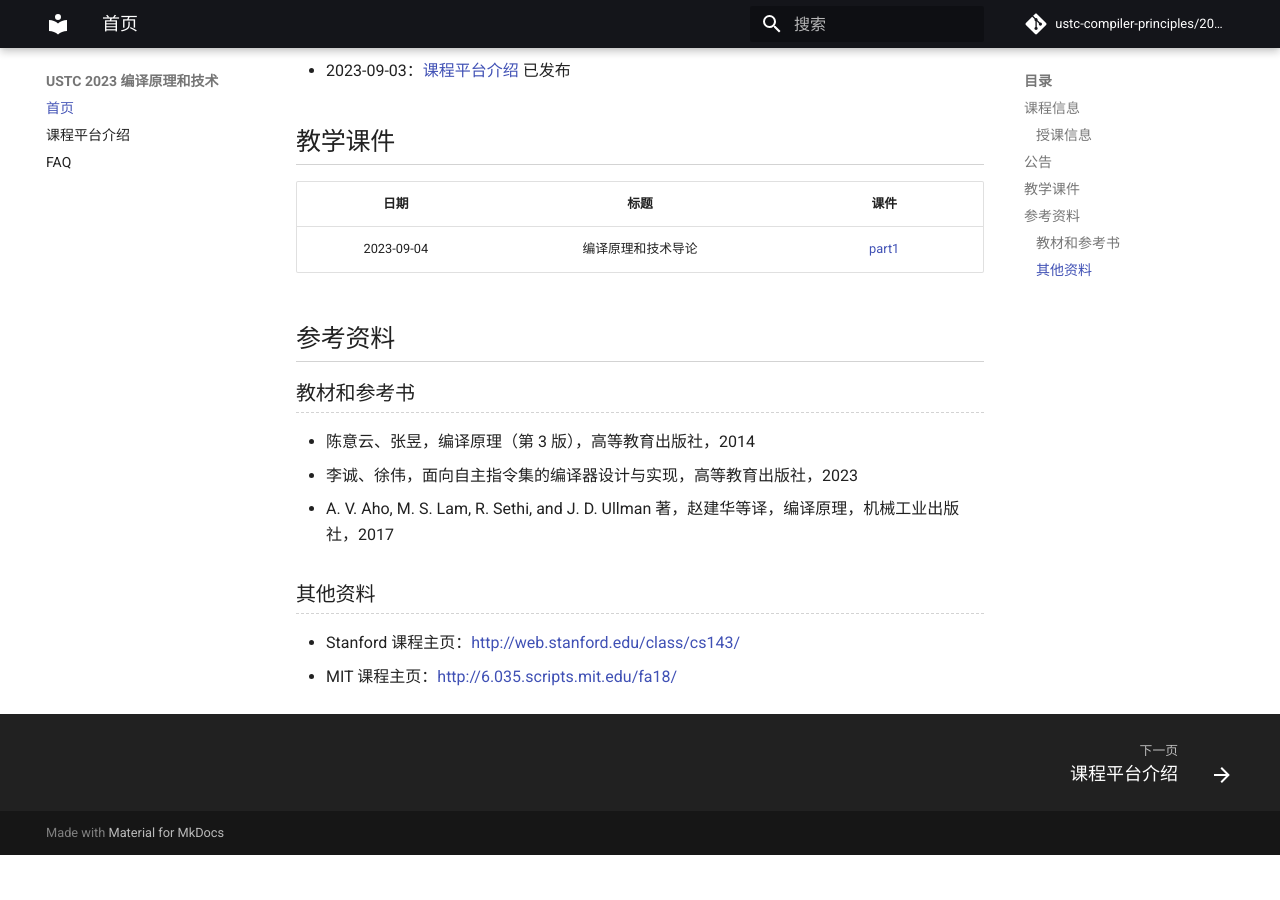
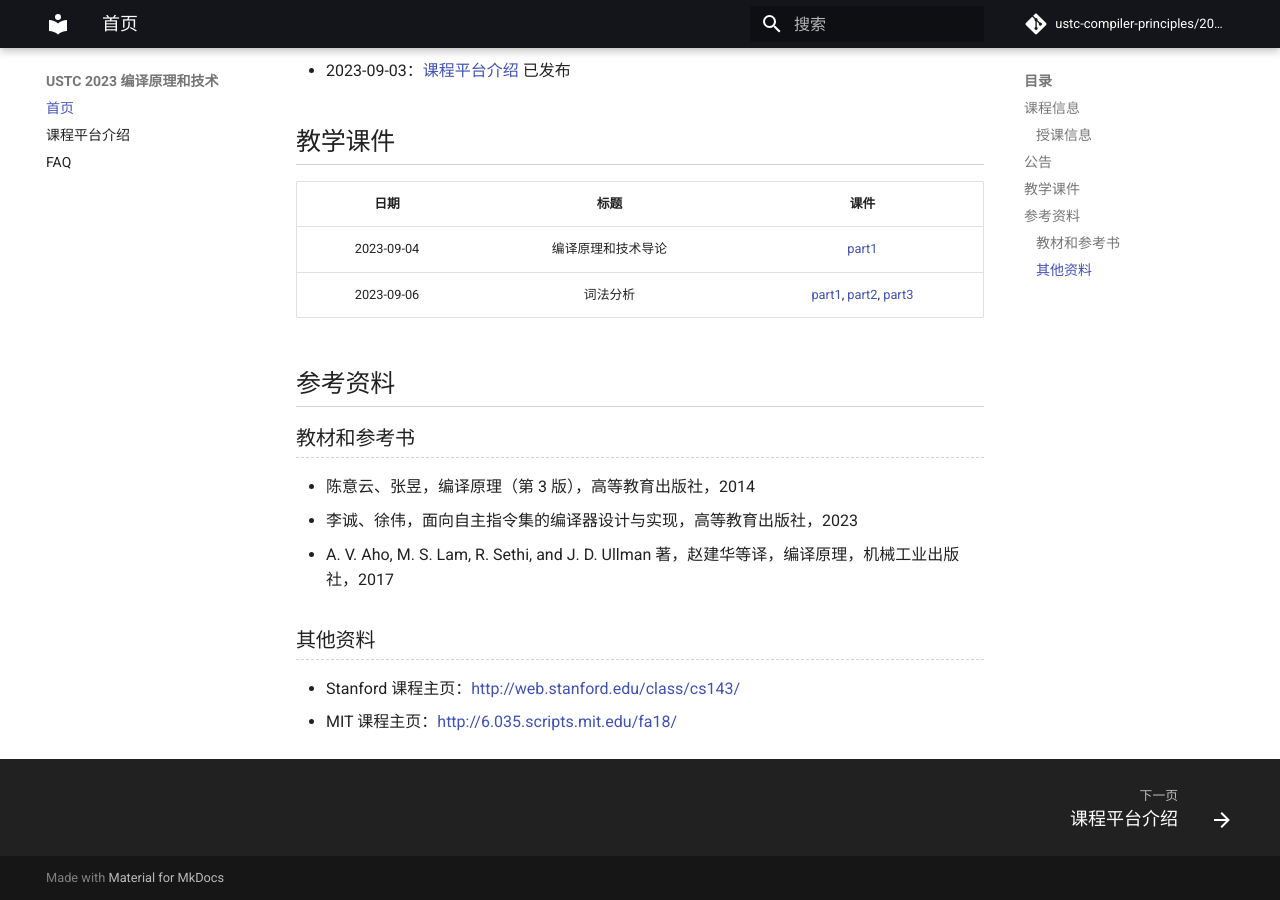
Before and after one commit to ustc-compiler-principles/2023, an MkDocs documentation site: the page built from docs/README.md, in a window 1280 px wide and 900 px high, scrolled down 1068 px. Built offline with MkDocs 1.6.1 and Material for MkDocs 9.7.7, drawn with Linux system fonts in a browser that asks for light colours; comment, search, counter and statistics services are not loaded; before the commit the page ends 1923 px from its top, so only the background shows below that.

Commit message:
add 09-06 slides

```diff
--- a/docs/README.md
+++ b/docs/README.md
@@ -38,6 +38,7 @@
 | 日期 |  标题 | 课件 |
 | :----:| :----: | :----: |
 | 2023-09-04 | 编译原理和技术导论 | [part1](https://rec.ustc.edu.cn/share/be63e5f0-4bbf-11ee-ab8f-8556ef2e1b82) |
+| 2023-09-06 | 词法分析 | [part1](https://rec.ustc.edu.cn/share/7c8cb640-4bfa-11ee-801b-996bfe70e4c4), [part2](https://rec.ustc.edu.cn/share/971f5a80-4bfa-11ee-9c40-3f9629e3618a), [part3](https://rec.ustc.edu.cn/share/daf23f60-4bfa-11ee-ba03-e1b373b96f27) |
 
 ## 参考资料
 
```
